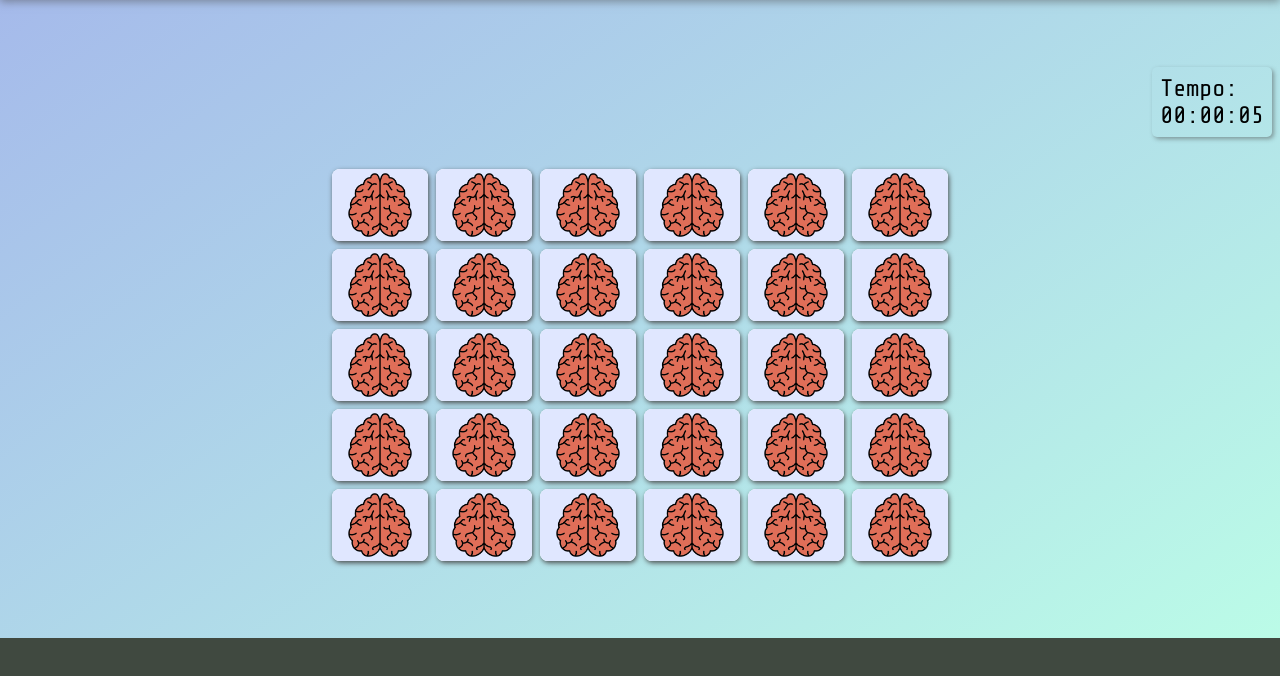
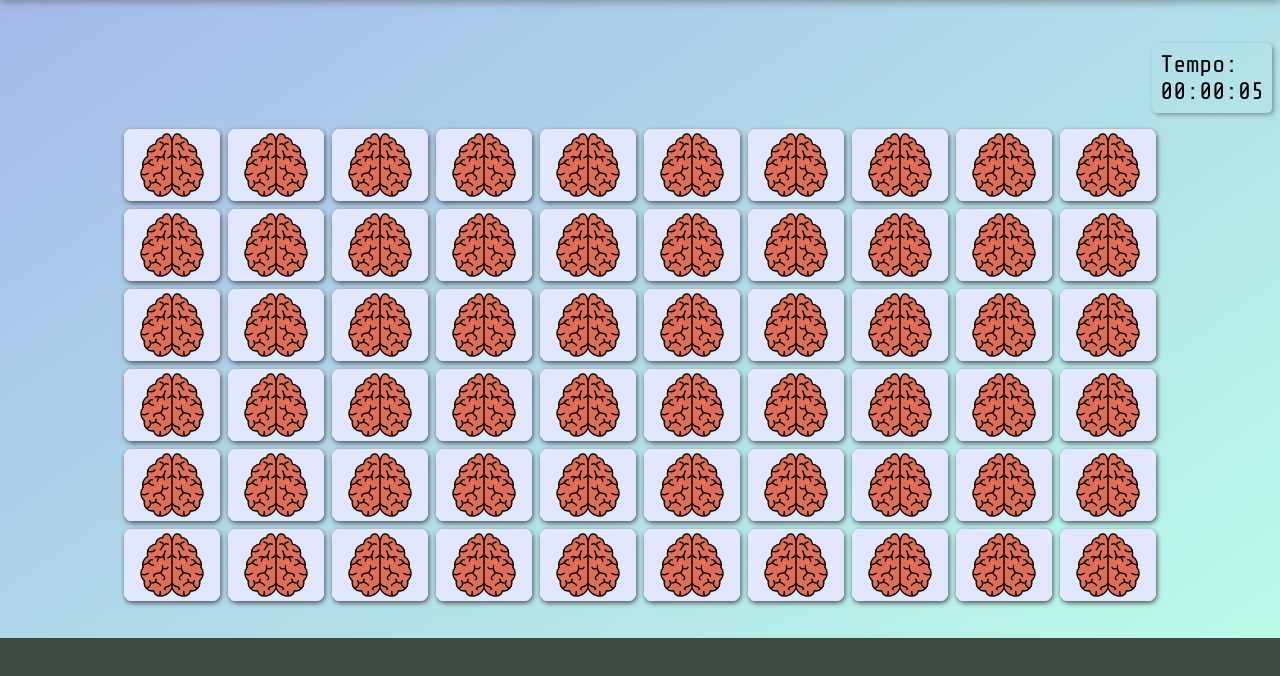
Before and after one commit to Itallo007/memory-game, a website with bundled scripts: page index.html in a window 1280 px wide. Shown: the part 162-838 px from the top of the page. Built offline with nearby package versions, Linux system fonts and the light colour scheme.

Commit message:
Implementa um grid dinamico de acordo com a quantidade de pares de cartas

```diff
--- a/css/game.css
+++ b/css/game.css
@@ -2,7 +2,7 @@
 .page {
   width: 100%;
   display: grid;
-  grid-template-rows: 20vh 80vh 10vh;
+  grid-template-rows: 20vh minmax(80vh, auto) 10vh;
   grid-template-columns: 1fr;
   background-color: #efefef;
   background-repeat: no-repeat;
@@ -55,7 +55,7 @@ main {
   flex-direction: column;
   justify-content: center;
   gap: 0.5rem;
-
+  padding: 2rem 0;
 }
 
 .controls {
@@ -76,13 +76,11 @@ main {
   align-self: center;
   display: grid;
   gap: 0.5rem;
-  grid-template-columns: repeat(6, min-content);
-  grid-template-rows: repeat(5, 1fr);
+  grid-template-columns: repeat(auto-fill, 6rem);
   justify-items: center;
   justify-content: center;
-  max-width: 800px;
-  margin: 0 auto;
-  padding: 16px;
+  max-width: 80vw;
+  width: 100%;
 }
 
 /* Card */
@@ -98,6 +96,9 @@ main {
   transform-style: preserve-3d;
   transition: all 400ms ease-in-out;
   display: block;
+}
+.card:hover {
+  box-shadow: 1px 1px 10px 2px rgba(0, 0, 0, .8)
 }
 
 .face {
--- a/scripts/game.js
+++ b/scripts/game.js
@@ -22,7 +22,9 @@ export default class Game {
     this.totalOfParsFormed = 0;
     this.setOfCards = this.createCards();
     this.totalOfParsFormed = 0;
-    this.mountGrid()
+    let columns = totalPars <= 20 ? 8 : 10;
+    console.log(columns)
+    this.mountGrid(columns)
     start()
   }
 
@@ -35,9 +37,10 @@ export default class Game {
     return cards;
   }
 
-  mountGrid = () => {
+  mountGrid = (columns) => {
     let containerElement = document.querySelector('.container');
     containerElement.innerHTML = '';
+    containerElement.style.gridTemplateColumns = `repeat(${columns}, 6rem)`;
     this.setOfCards.map(item => {
       containerElement.appendChild(item.htmlElement);
     })
--- a/scripts/index.js
+++ b/scripts/index.js
@@ -2,7 +2,7 @@ import Game from "./game.js";
 
 const loadGame = async () => {
   const game = new Game()
-  game.create(15)
+  game.create(30)
 
 }
 
```
